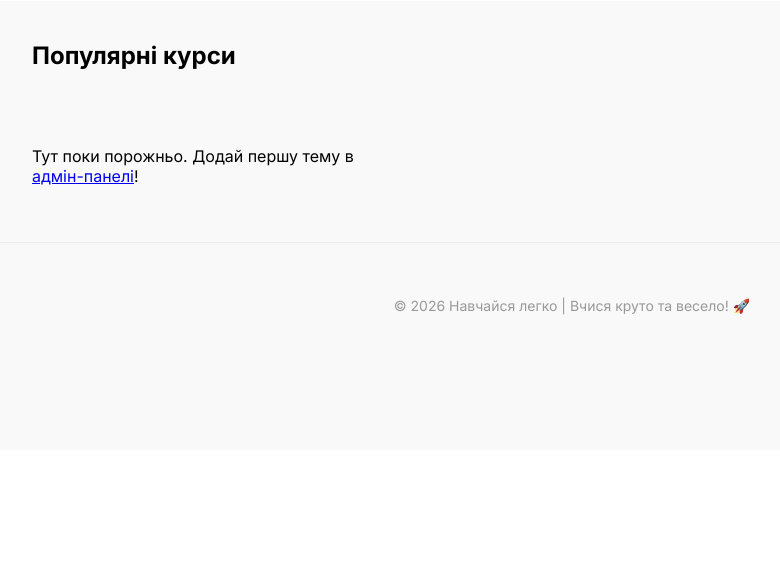
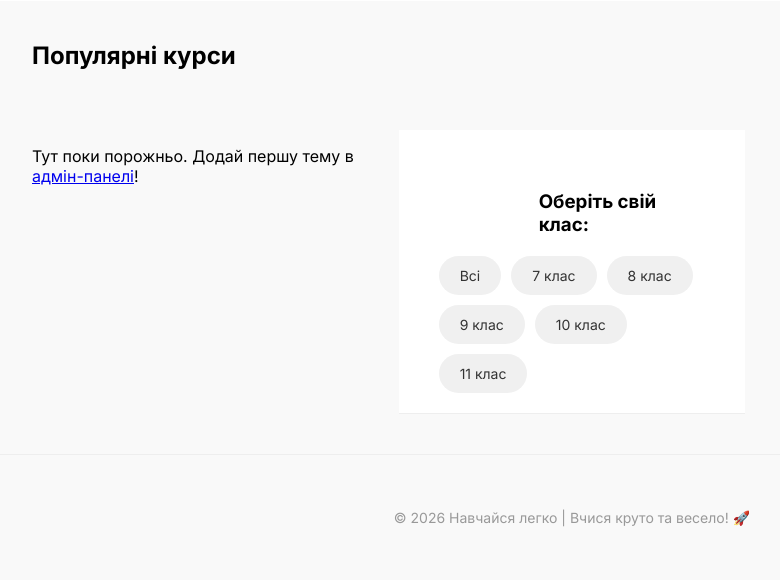
Before and after one commit to langernikoletta/study-site, a Django app: template courses/templates/courses/course_list.html in a window 1280 px wide. Shown: the part 350-930 px from the top of the page, without its empty margins (68-848 px from the left). Before the commit the page ends 665 px from the top, so only its background shows below. Run offline with Django 4.2, Linux system fonts and the light colour scheme; the template is opened without the code that fills it, so the values that code supplies are empty.

Commit message:
Додано фільтрацію курсів за класами та оновлено стилі

```diff
--- a/courses/static/courses/css/style.css
+++ b/courses/static/courses/css/style.css
@@ -108,3 +108,33 @@ body {
 }
 
 .btn-logout:hover { text-decoration: underline; color: #ff0000; }
+
+.class-filter-container {
+    padding: 20px 40px;
+    background-color: #fff;
+    border-bottom: 1px solid #eee;
+    text-align: left;
+}
+
+.filter-buttons {
+    display: flex;
+    gap: 10px;
+    flex-wrap: wrap; /* Щоб кнопки переносились на мобілках */
+}
+
+.btn-filter {
+    padding: 10px 20px;
+    background-color: #f0f0f0;
+    color: #333;
+    text-decoration: none;
+    border-radius: 25px;
+    font-size: 14px;
+    transition: 0.3s;
+    border: 1px solid transparent;
+}
+
+.btn-filter:hover {
+    background-color: #007bff;
+    color: white;
+    border-color: #0056b3;
+}
--- a/courses/templates/courses/course_list.html
+++ b/courses/templates/courses/course_list.html
@@ -62,6 +62,17 @@
                 <div class="empty-state">
                     <p>Тут поки порожньо. Додай першу тему в <a href="/admin/">адмін-панелі</a>!</p>
                 </div>
+                <div class="class-filter-container">
+    <h3 class="section-title">Оберіть свій клас:</h3>
+    <div class="filter-buttons">
+        <a href="?" class="btn-filter">Всі</a>
+        <a href="?class_num=7" class="btn-filter">7 клас</a>
+        <a href="?class_num=8" class="btn-filter">8 клас</a>
+        <a href="?class_num=9" class="btn-filter">9 клас</a>
+        <a href="?class_num=10" class="btn-filter">10 клас</a>
+        <a href="?class_num=11" class="btn-filter">11 клас</a>
+    </div>
+</div>
             {% endfor %}
         </div>
     </main>
```
Also changed, not shown: courses/views.py (+10 -19 lines), db.sqlite3.
